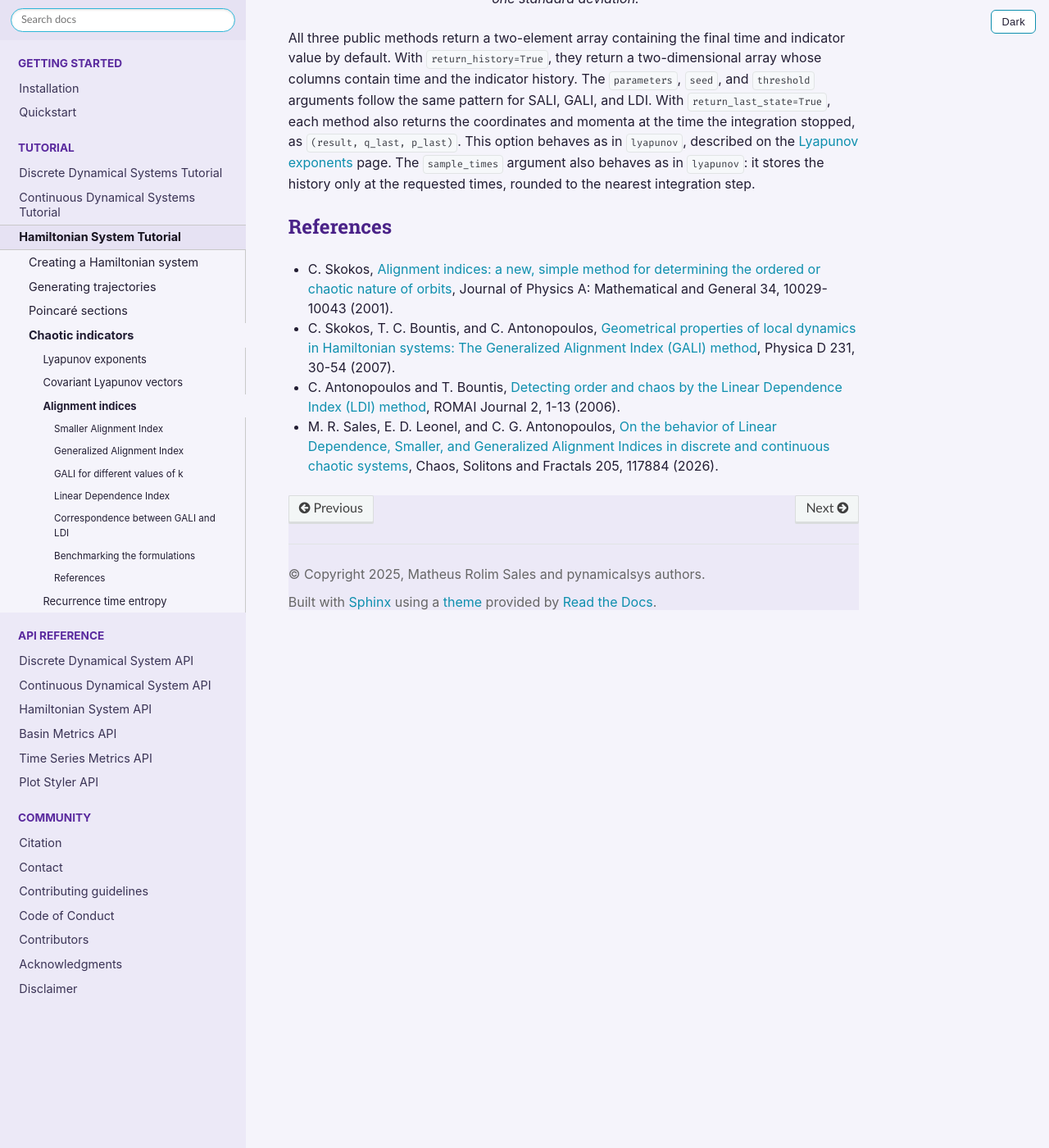
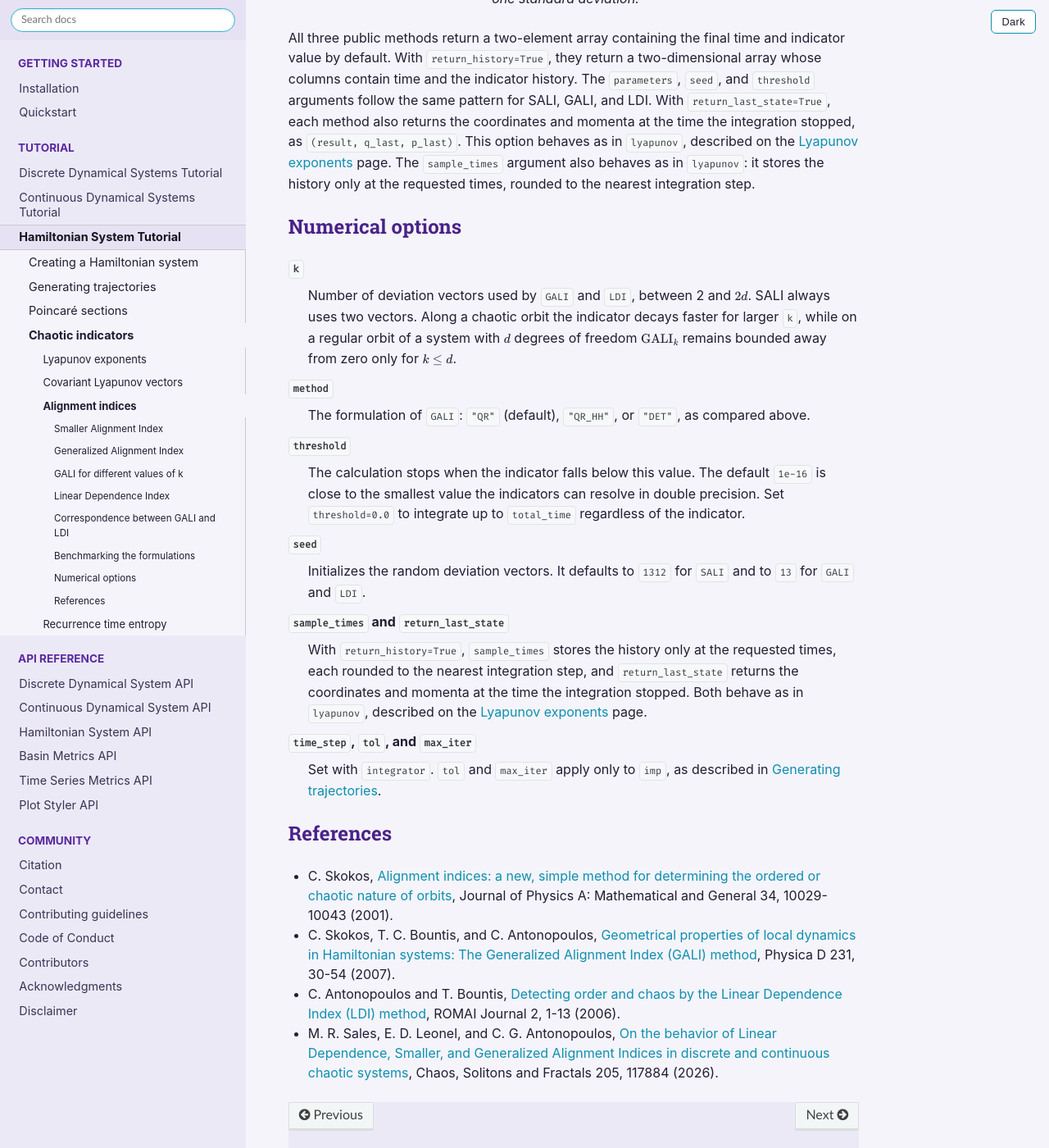
Before and after one commit to mrolims/pynamicalsys, a Sphinx documentation site: the page built from docs/source/hs_alignment_indices.rst, in a window 1280 px wide and 1400 px high, scrolled down 8271 px. Shown: the whole window at 82% size. Built offline with Sphinx 7.4.7 and the Read the Docs theme 3.1.0, drawn with Linux system fonts in a browser that asks for light colours; the version number could not be read and is left out.

Commit message:
docs: add numerical options to the Hamiltonian alignment indices page

```diff
--- a/docs/source/hs_alignment_indices.rst
+++ b/docs/source/hs_alignment_indices.rst
@@ -336,6 +336,27 @@
 
 All three public methods return a two-element array containing the final time and indicator value by default. With ``return_history=True``, they return a two-dimensional array whose columns contain time and the indicator history. The ``parameters``, ``seed``, and ``threshold`` arguments follow the same pattern for SALI, GALI, and LDI. With ``return_last_state=True``, each method also returns the coordinates and momenta at the time the integration stopped, as ``(result, q_last, p_last)``. This option behaves as in ``lyapunov``, described on the :doc:`Lyapunov exponents <hs_lyapunov>` page. The ``sample_times`` argument also behaves as in ``lyapunov``: it stores the history only at the requested times, rounded to the nearest integration step.
 
+Numerical options
+~~~~~~~~~~~~~~~~~
+
+``k``
+    Number of deviation vectors used by ``GALI`` and ``LDI``, between 2 and :math:`2d`. SALI always uses two vectors. Along a chaotic orbit the indicator decays faster for larger ``k``, while on a regular orbit of a system with :math:`d` degrees of freedom :math:`\mathrm{GALI}_k` remains bounded away from zero only for :math:`k\leq d`.
+
+``method``
+    The formulation of ``GALI``: ``"QR"`` (default), ``"QR_HH"``, or ``"DET"``, as compared above.
+
+``threshold``
+    The calculation stops when the indicator falls below this value. The default ``1e-16`` is close to the smallest value the indicators can resolve in double precision. Set ``threshold=0.0`` to integrate up to ``total_time`` regardless of the indicator.
+
+``seed``
+    Initializes the random deviation vectors. It defaults to ``1312`` for ``SALI`` and to ``13`` for ``GALI`` and ``LDI``.
+
+``sample_times`` and ``return_last_state``
+    With ``return_history=True``, ``sample_times`` stores the history only at the requested times, each rounded to the nearest integration step, and ``return_last_state`` returns the coordinates and momenta at the time the integration stopped. Both behave as in ``lyapunov``, described on the :doc:`Lyapunov exponents <hs_lyapunov>` page.
+
+``time_step``, ``tol``, and ``max_iter``
+    Set with ``integrator``. ``tol`` and ``max_iter`` apply only to ``imp``, as described in :doc:`hs_trajectories`.
+
 References
 ~~~~~~~~~~
 
```
